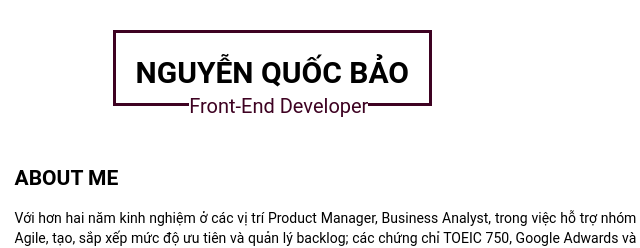
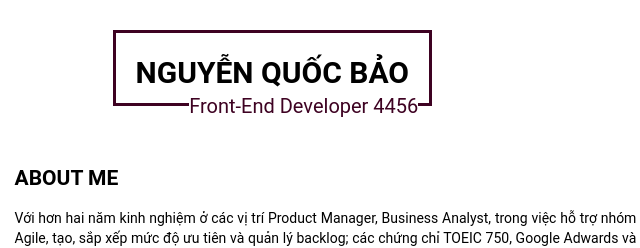
Before and after one commit to nqbbao1996/nqbbao1996-CV, a plain HTML site: page index.html in a window 1280 px wide. Shown: the top 248 px of the page, 490-1130 px from the left. Drawn offline with Linux system fonts and the light colour scheme.

Commit message:
change text

```diff
--- a/index.html
+++ b/index.html
@@ -14,7 +14,7 @@
         <img src="./assets/img/273017825_476431580541950_7564217619864908838_n.jpg" alt="">
         <div class="header__name">
             <h1>NGUYỄN QUỐC BẢO </h1>
-            <span>Front-End Developer</span>
+            <span>Front-End Developer 4456</span>
         </div>
     </div>
     <div class="banner"></div>
```
